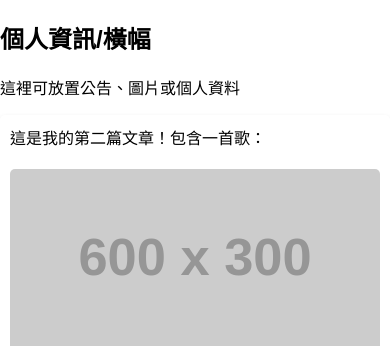
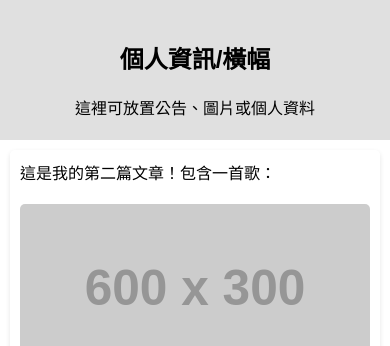
Before and after one commit to UmbraHands/blog.github.io, a plain HTML site: page index.html in a window 390 px wide. Shown: the top 346 px of the page. Drawn offline with Linux system fonts and the light colour scheme; no server answers; placeholder pictures from the web are drawn by us.

Commit message:
Update styles.css

```diff
--- a/styles.css
+++ b/styles.css
@@ -3,7 +3,7 @@ body {
   margin: 0;
   padding: 0;
   font-family: Arial, sans-serif;
-  overflow-x: hidden; /* 防止水平滾動 */
+  overflow-x: hidden;
 }
 
 /* 側邊欄樣式（固定位置） */
@@ -28,32 +28,30 @@ body {
 /* 主要內容區域 */
 .main-content {
   margin: 0 200px; /* 留出側邊欄空間 */
-  overflow-y: auto; /* 僅中間內容可上下滑動 */
-  height: 100vh; /* 滿高度 */
+  overflow-y: hidden; /* 防止主區域滑動 */
 }
 
-/* 標頭樣式 */
-header {
+/* 固定資訊/圖片區域 */
+.info-section {
+  height: 150px; /* 固定高度，可自行調整 */
+  background-color: #e0e0e0;
+  padding: 20px;
   text-align: center;
-  padding: 20px 0;
-  background-color: #333;
-  color: white;
+  position: sticky;
+  top: 0;
+  z-index: 1;
 }
 
-/* 橫幅樣式 */
-.banner {
-  height: 100px; /* 固定高度，可調整 */
-  background-color: #e0e0e0;
-  padding: 10px;
-  text-align: center;
-  margin-bottom: 20px;
+/* 滑動貼文容器 */
+.posts-container {
+  height: calc(100vh - 150px); /* 減去資訊區域高度 */
+  overflow-y: auto; /* 僅貼文區域滑動 */
+  padding: 20px;
 }
 
-/* 貼文容器 */
 .container {
   max-width: 800px;
   margin: 0 auto;
-  padding: 20px;
 }
 
 .post {
@@ -96,16 +94,21 @@ header {
 /* 響應式設計 */
 @media (max-width: 1000px) {
   .sidebar {
-    display: none; /* 螢幕窄時隱藏側邊欄 */
+    display: none;
   }
   .main-content {
     margin: 0;
   }
+  .info-section {
+    height: 100px;
+  }
+  .posts-container {
+    height: calc(100vh - 100px);
+  }
 }
 
 @media (max-width: 600px) {
-  .container { padding: 10px; }
+  .posts-container { padding: 10px; }
   .post { padding: 10px; }
   .post-video iframe { height: 200px; }
-  .banner { height: 80px; }
 }
```
